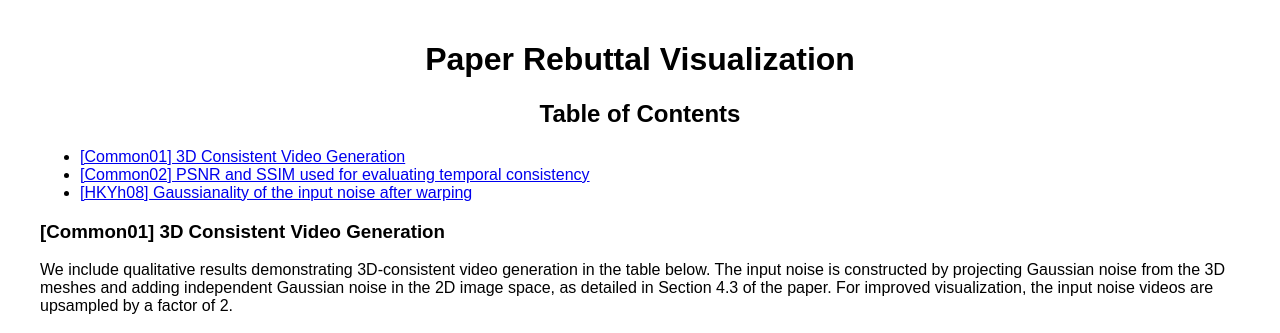
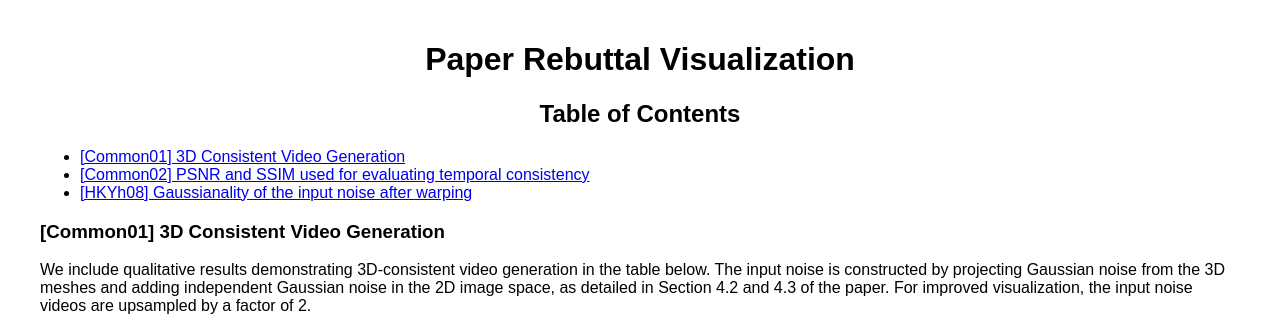
Before and after one commit to anonymoussubmissioncard/icmlanonymous14765, a plain HTML site: page index.html in a window 1280 px wide. Shown: the top 333 px of the page. Drawn offline with Linux system fonts and the light colour scheme.

Commit message:
Update index.html

```diff
--- a/index.html
+++ b/index.html
@@ -71,7 +71,7 @@
     <section id="section1">
         <h3>[Common01] 3D Consistent Video Generation</h3>
         <p>We include qualitative results demonstrating 3D-consistent video generation in the table below.
-        The input noise is constructed by projecting Gaussian noise from the 3D meshes and adding independent Gaussian noise in the 2D image space, as detailed in Section 4.3 of the paper.
+        The input noise is constructed by projecting Gaussian noise from the 3D meshes and adding independent Gaussian noise in the 2D image space, as detailed in Section 4.2 and 4.3 of the paper.
         For improved visualization, the input noise videos are upsampled by a factor of 2.</p>
         <table>
             <thead>
```
